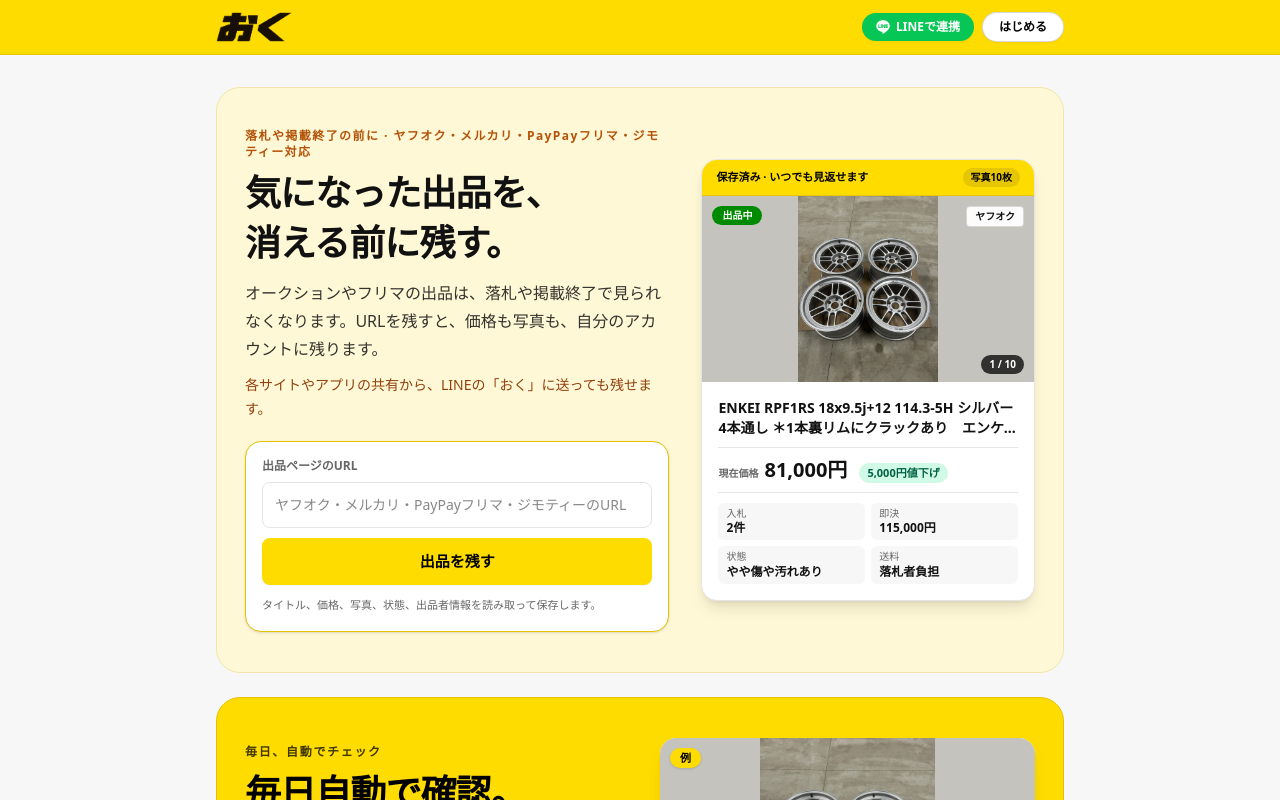
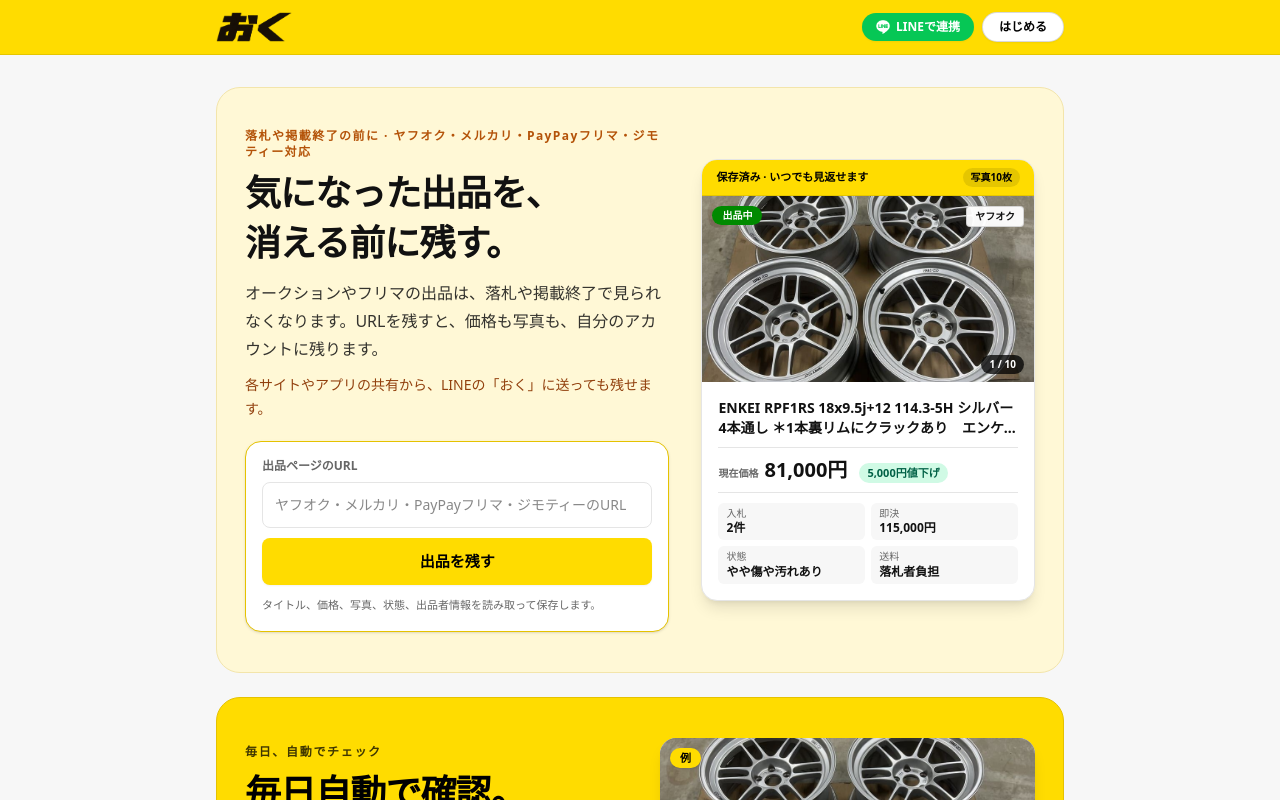
Before and after one commit to goodgunu/oku, a Next.js app: page / in a window 1280 px wide. Shown: the top 800 px of the page. Built offline with nearby package versions, Linux system fonts and the light colour scheme; no server answers.

Commit message:
Fill tutorial photos edge-to-edge instead of leaving a gray letterbox.
Use object-cover so the ENKEI and Mercari sample photos fill their frames.

```diff
--- a/components/landing-mocks.tsx
+++ b/components/landing-mocks.tsx
@@ -62,7 +62,7 @@ export function SamplePhoto({ src = SAMPLE_ACTIVE.photo, className = "" }: { src
       alt=""
       fill
       sizes="(max-width: 640px) 100vw, 420px"
-      className={`object-contain ${className}`}
+      className={`object-cover ${className}`}
     />
   );
 }
```
